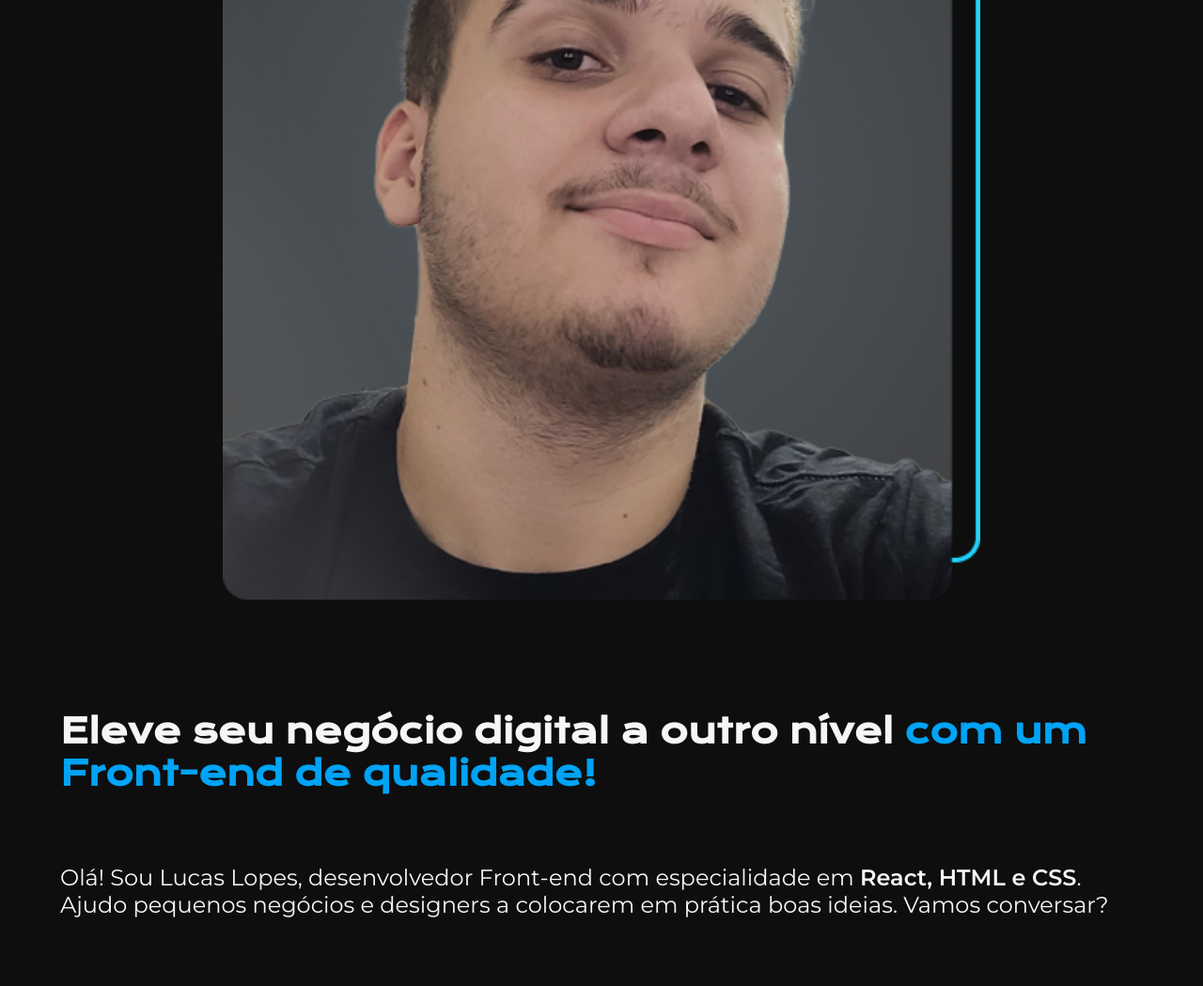
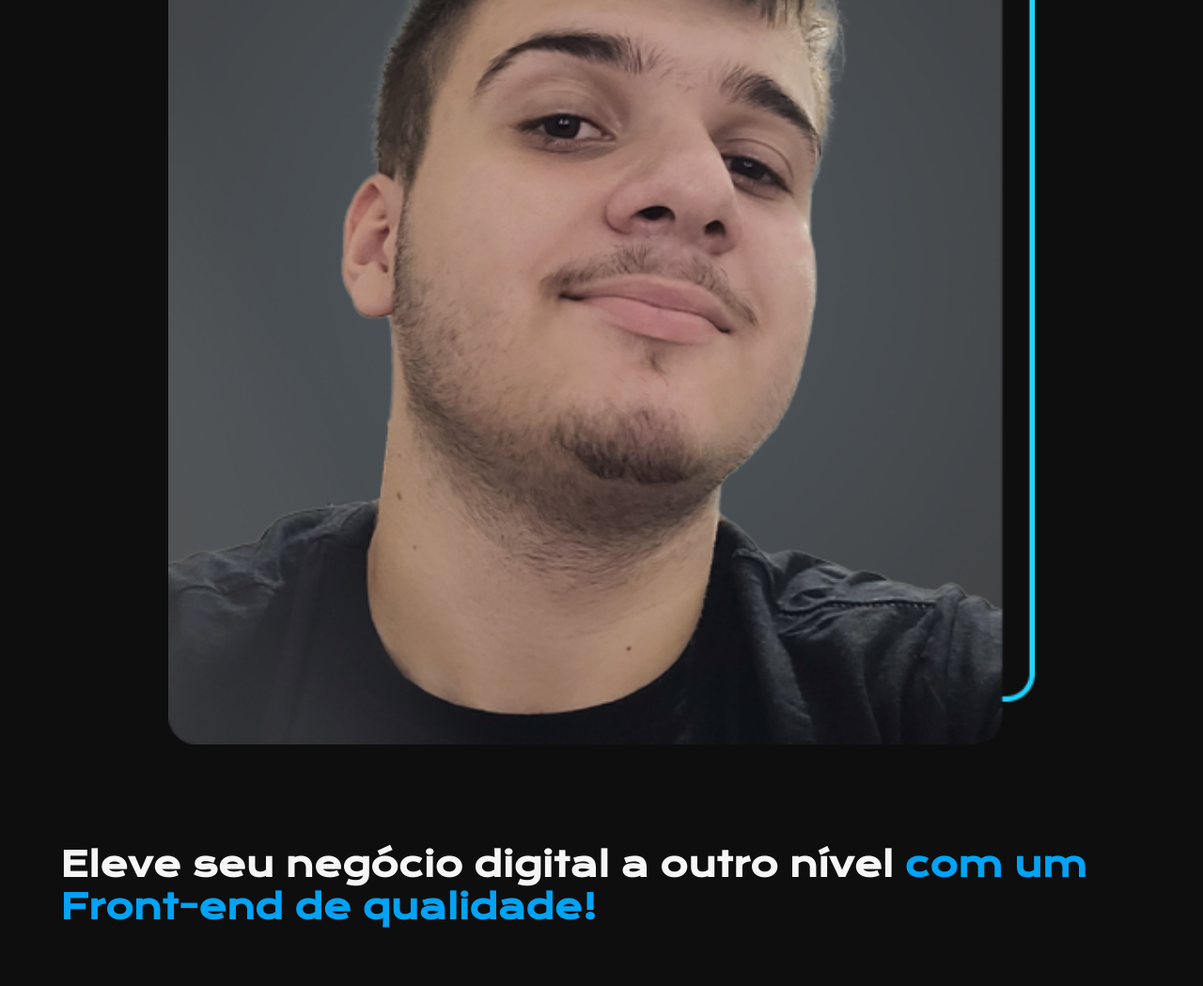
Before and after one commit to lucaslopesxx/portifolio, a plain HTML site: page index.html in a window 1280 px wide. Shown: the part 530-1579 px from the top of the page at 94% size. Drawn offline with nearby package versions, Linux system fonts and the light colour scheme.

Commit message:
Add files via upload

```diff
--- a/styles/style.css
+++ b/styles/style.css
@@ -160,7 +160,7 @@ footer{
     }
 
     .apresentacao__conteudo__titulo{
-        padding: 3% 0;
+        padding-bottom: 3%;
     }
 
     .apresentacao__links{
@@ -168,8 +168,9 @@ footer{
     }
 
     .apresentacao__imagem{
-        padding-top: 3%;
-        width: 70%;
+        padding-top: 5%;
+        padding-bottom: 2%;
+        width: 80%;
     }
 
     .rodape{
```
